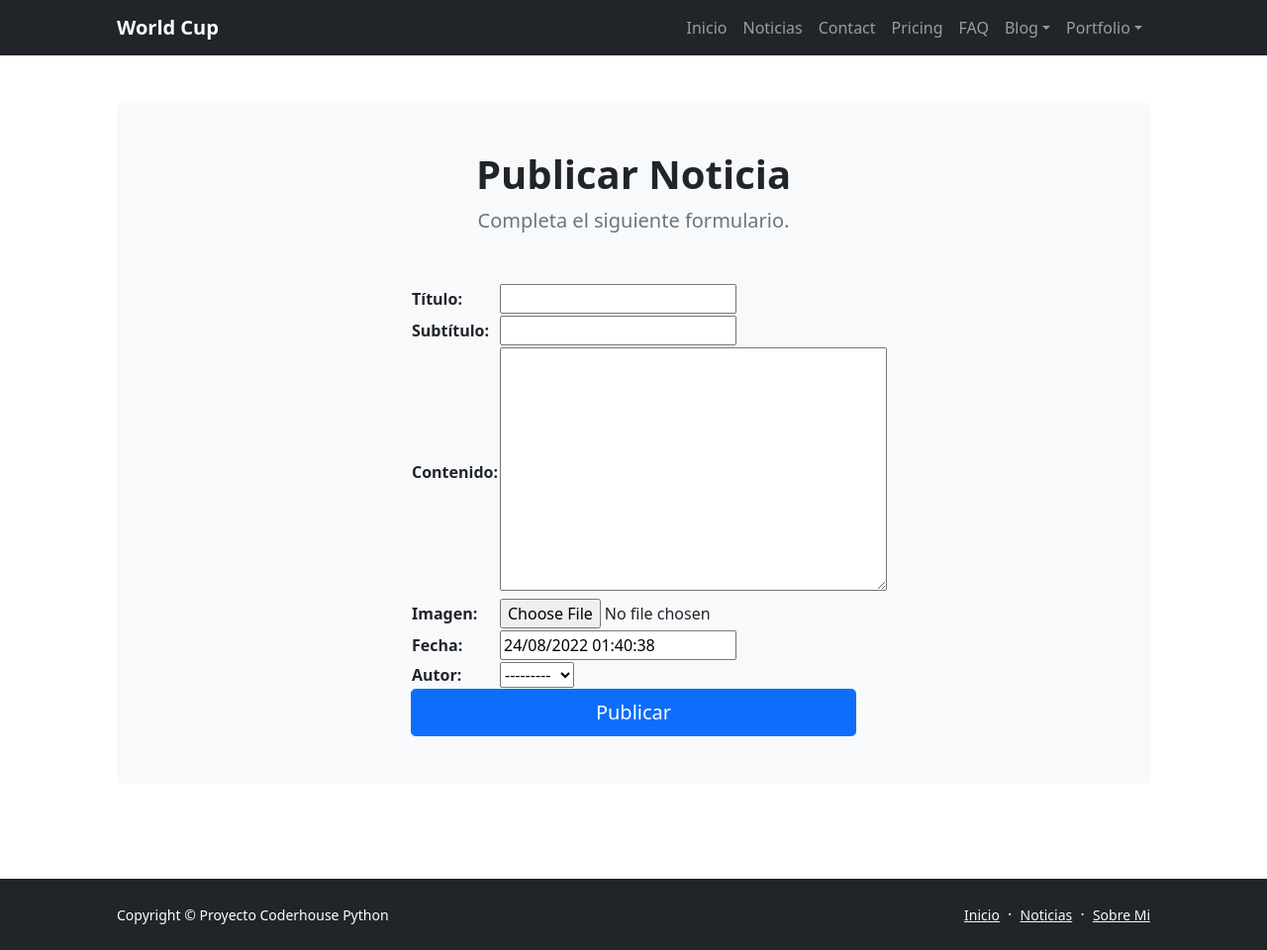
After one commit to Nel1977/EntregaFinalCoder, a Django app: page /cargar-noticia/ in a window 1280 px wide. The commit adds this page. Shown: the whole page at 99% size. Run offline with Django 4.2, Linux system fonts and the light colour scheme; data comes from the database, SQL or seed files in the repository; some libraries are stand-ins or nearby versions.

Commit message:
View Crear Noticia creada y funcionando correctamente

```diff
--- a/WorldCup/WorldCup/urls.py
+++ b/WorldCup/WorldCup/urls.py
@@ -17,16 +17,11 @@ Including another URLconf
 from django.contrib import admin
 from django.urls import path, include
 from django.conf import settings
+from django.conf.urls.static import static
 
 urlpatterns = [
     # Paths de noticias
     path('', include('noticias.urls')),
     # Paths del admin
     path('admin/', admin.site.urls),
-]
-
-# Para las imágenes
-if settings.DEBUG:
-    from django.conf.urls.static import static
-    urlpatterns += static(
-        settings.MEDIA_URL, document_root=settings.MEDIA_ROOT)
+]+ static(settings.MEDIA_URL, document_root=settings.MEDIA_ROOT)
--- a/WorldCup/noticias/models.py
+++ b/WorldCup/noticias/models.py
@@ -1,21 +1,23 @@
 from django.db import models
 from django.utils.timezone import now
 from django.contrib.auth.models import User
+from ckeditor.fields import RichTextField
 
 # Create your models here.
 
 class Noticia(models.Model):
     titulo = models.CharField(max_length=200, verbose_name="Título")
     subtitulo = models.CharField(max_length=400, verbose_name="Subtítulo")
-    contenido = models.TextField(verbose_name="Contenido")
+    contenido = RichTextField()
+    # contenido = models.TextField(verbose_name="Contenido")
     imagen = models.ImageField(verbose_name="Imagen", upload_to="noticias")
-    publicada = models.DateTimeField(verbose_name="Fecha de publicación", default=now)
+    fecha = models.DateTimeField(verbose_name="Fecha", default=now)
     autor = models.ForeignKey(User, verbose_name="Autor", on_delete=models.CASCADE)
 
     class Meta:
         verbose_name = "noticia"
         verbose_name_plural = "noticias"
-        ordering = ['-publicada']
+        ordering = ['-fecha']
 
     def __str__(self):
         return self.titulo
--- /dev/null
+++ b/WorldCup/noticias/templates/cargar-noticia.html
@@ -0,0 +1,39 @@
+{% extends 'base.html' %}
+
+{% load static %}
+
+{% block title %}
+    Cargar Noticia
+{% endblock title %}
+
+{% block contenido %}
+
+{% include 'includes/menu-admin.html' %}
+
+<section class="py-5">
+    <div class="container px-5">
+        <!-- Contact form-->
+        <div class="bg-light rounded-3 py-5 px-4 px-md-5 mb-5">
+            <div class="text-center mb-5">
+                <h1 class="fw-bolder">Publicar Noticia</h1>
+                <p class="lead fw-normal text-muted mb-0">Completa el siguiente formulario.</p>
+            </div>
+            <div class="row gx-5 justify-content-center">
+                <div class="col-lg-8 col-xl-6">
+                    <form action="{% url 'CargarNoticia' %}" method="POST" enctype="multipart/form-data">{% csrf_token %}
+                        <table>
+                            {{ form.media }}
+                            {{ form.as_table }}
+                        </table>
+                        <!-- Submit Button-->
+                        <div class="d-grid">
+                            <input class="btn btn-primary btn-lg" type="submit" value="Publicar">
+                        </div>
+                    </form>
+                </div>
+            </div>
+        </div>
+    </div>
+</section>
+
+{% endblock contenido %}
--- /dev/null
+++ b/WorldCup/noticias/templates/includes/menu-admin.html
@@ -0,0 +1,27 @@
+{% if request.user.is_staff %}
+    <nav class="navbar navbar-expand-lg bg-light">
+        <div class="container px-5">
+        <a class="navbar-brand" href="#">Administar</a>
+        <button class="navbar-toggler" type="button" data-bs-toggle="collapse" data-bs-target="#navbarSupportedContent" aria-controls="navbarSupportedContent" aria-expanded="false" aria-label="Toggle navigation">
+            <span class="navbar-toggler-icon"></span>
+        </button>
+        <div class="collapse navbar-collapse" id="navbarSupportedContent">
+            <ul class="navbar-nav me-auto mb-2 mb-lg-0">
+            <li class="nav-item dropdown">
+                <a class="nav-link dropdown-toggle" href="#" role="button" data-bs-toggle="dropdown" aria-expanded="false">
+                Noticias
+                </a>
+                <ul class="dropdown-menu">
+                <li><a class="dropdown-item" href="{% url 'CargarNoticia' %}">Publicar Noticia</a></li>
+                <li><a class="dropdown-item" href="{% url 'ListaNoticias' %}">Ver Noticias</a></li>
+                </ul>
+            </li>
+            <li class="nav-item">
+                <a class="nav-link disabled">Disabled</a>
+            </li>
+            </ul>
+
+        </div>
+        </div>
+    </nav>
+{% endif %}
--- a/WorldCup/noticias/templates/noticias.html
+++ b/WorldCup/noticias/templates/noticias.html
@@ -7,6 +7,8 @@
 {% endblock title %}
 
 {% block contenido %}
+
+{% include 'includes/menu-admin.html' %}
 
 <!-- Noticias section-->
 <section class="py-5">
--- a/WorldCup/noticias/urls.py
+++ b/WorldCup/noticias/urls.py
@@ -1,10 +1,11 @@
 from django.urls import path
 from noticias.views import (
-    inicio, NoticiaList, NoticiaDetail
+    inicio, NoticiaList, NoticiaDetail, NoticiaCreate
 )
 
 urlpatterns = [
     path('', inicio, name="Inicio"),
     path('lista-noticias/', NoticiaList.as_view(), name="ListaNoticias"),
     path('noticia/<int:pk>', NoticiaDetail.as_view(), name="Noticia"),
+    path('cargar-noticia/', NoticiaCreate.as_view(), name="CargarNoticia"),
 ]
--- a/WorldCup/noticias/views.py
+++ b/WorldCup/noticias/views.py
@@ -1,5 +1,6 @@
 from django.shortcuts import render
 from django.views.generic import ListView, DetailView
+from django.views.generic.edit import CreateView
 from noticias.models import Noticia
 
 # Create your views here.
@@ -17,3 +18,9 @@ class NoticiaDetail(DetailView):
     model = Noticia
     template_name = 'noticia.html'
     context_object_name = 'noticia'
+
+class NoticiaCreate(CreateView):
+    model = Noticia
+    template_name = 'cargar-noticia.html'
+    fields = ["titulo", "subtitulo", "contenido", "imagen", "fecha", "autor"]
+    success_url = '/lista-noticias/'
```
Also changed, not shown: WorldCup/WorldCup/settings.py (+8 -3 lines), WorldCup/noticias/templates/noticia.html (+4 -6 lines), WorldCup/db.sqlite3, WorldCup/media/noticias/caballos.jpg (added), WorldCup/media/noticias/copa2.jpg (added), WorldCup/noticias/migrations/0003_alter_noticia_options_remove_noticia_publicada_and_more.py (added), WorldCup/noticias/migrations/0004_alter_noticia_contenido.py (added).
